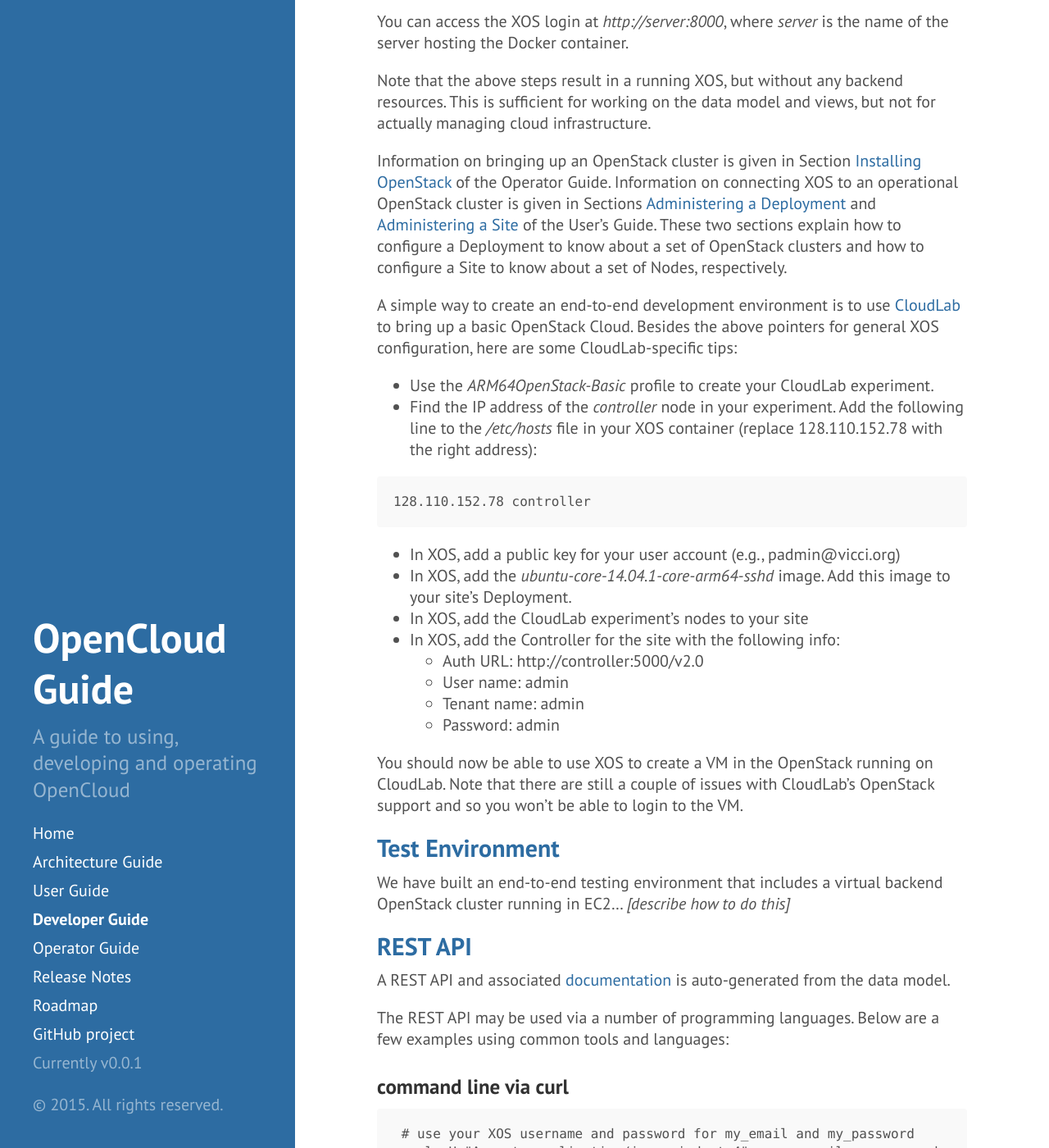
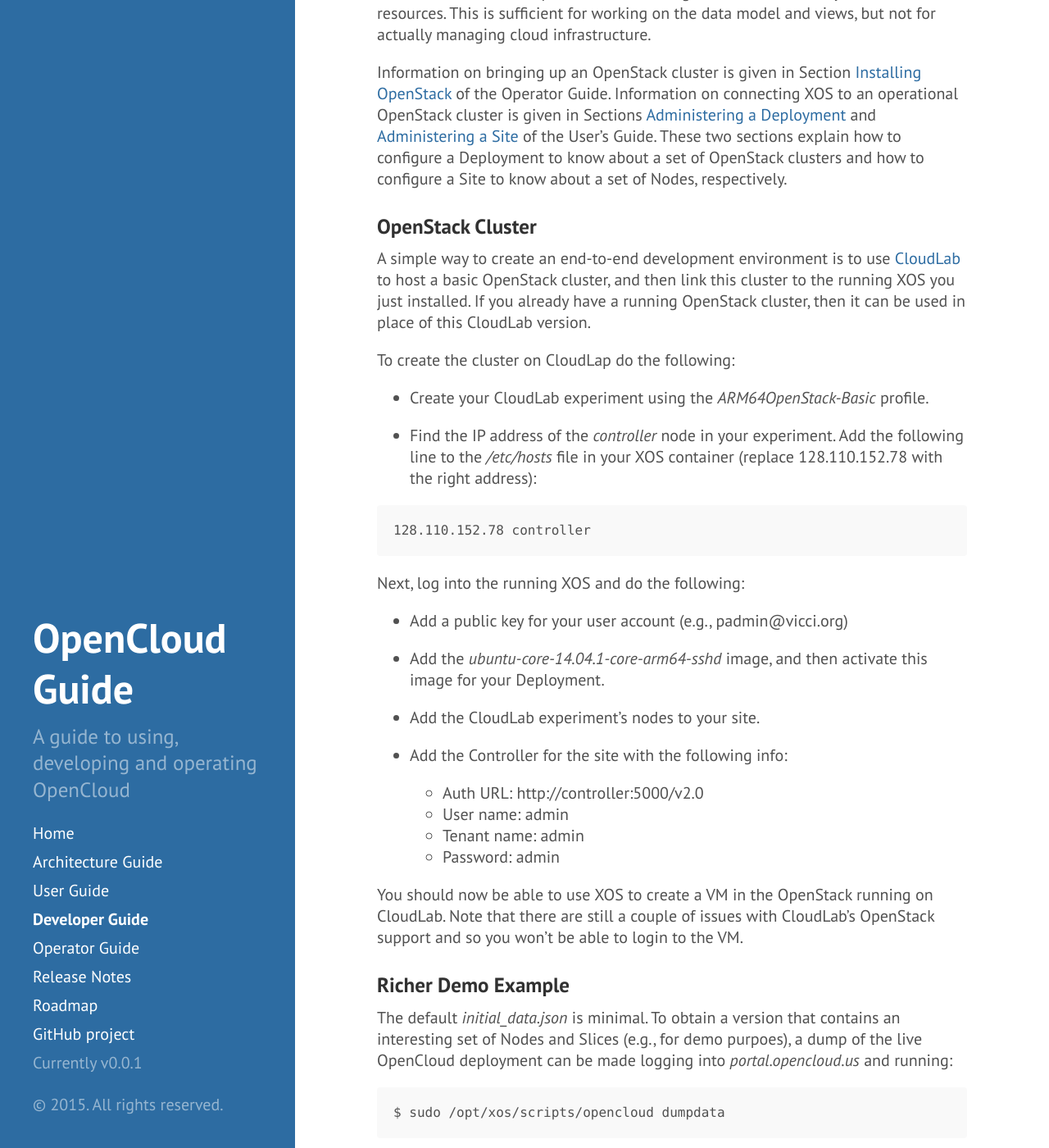
Before and after one commit to open-cloud/open-cloud.github.io.old, a Jekyll site: the page built from 2_developer.md, in a window 1280 px wide and 1400 px high, scrolled down 908 px. Shown: the whole window at 82% size. Built offline with Jekyll 4.4.1, drawn with Linux system fonts in a browser that asks for light colours; Markdown is read by kramdown in place of the engine named in the settings; some of the changed text lies outside the part shown.

Commit message:
re-org'ed devel-env

````diff
--- a/2_developer.md
+++ b/2_developer.md
@@ -20,23 +20,16 @@
 A minimal *initial_data.json* fixture is provided. The login
 credentials are *username=padmin@vicci.org* with password
 *letmein*. This *initial_data.json* doesn't contain any nodes and is
-suitable for fresh installations. To obtain a version that contains an
-interesting set of Nodes and Slices (e.g., for demo purpoes), a dump
-can be made logging into *portal.opencloud.us* and running:
+suitable for fresh installations.
 
-```
-$ sudo /opt/xos/scripts/opencloud dumpdata
-```
-
-and then replacing the *initial_data.json* file with the *dumpdata*
-file produced above.
+To build and start the container type:
 
 ```
 $ docker build -t xos .
 $ docker run -t -i -p 8000:8000 xos
 ```
 
-Now you will have a bash prompt as root inside the XOS container.
+You should now have a bash prompt as root inside the XOS container.
 To start XOS, run
 
 ```
@@ -60,12 +53,18 @@
 clusters and how to configure a Site to know about a set of Nodes,
 respectively.
 
+###OpenStack Cluster
+
 A simple way to create an end-to-end development environment is to use
-[CloudLab](https://www.cloudlab.us/) to bring up a basic OpenStack Cloud.
-Besides the above pointers for general XOS configuration, here
-are some CloudLab-specific tips:
+[CloudLab](https://www.cloudlab.us/) to host a basic OpenStack
+cluster, and then link this cluster to the running XOS you just
+installed. If you already have a running OpenStack cluster, then it
+can be used in place of this CloudLab version.
 
-* Use the *ARM64OpenStack-Basic* profile to create your CloudLab experiment.
+To create the cluster on CloudLap do the following:
+
+* Create your CloudLab experiment using the *ARM64OpenStack-Basic* profile.
+
 * Find the IP address of the *controller* node in your experiment. Add
   the following line to the */etc/hosts* file in your XOS container
   (replace 128.110.152.78 with the right address):
@@ -74,11 +73,16 @@
 128.110.152.78 controller
 ```
 
-* In XOS, add a public key for your user account (e.g., padmin@vicci.org)
-* In XOS, add the *ubuntu-core-14.04.1-core-arm64-sshd* image.  Add this
-  image to your site's Deployment.
-* In XOS, add the CloudLab experiment's nodes to your site
-* In XOS, add the Controller for the site with the following info:
+Next, log into the running XOS and do the following:
+
+* Add a public key for your user account (e.g., padmin@vicci.org)
+
+* Add the *ubuntu-core-14.04.1-core-arm64-sshd* image, and then
+  activate this image for your Deployment.
+
+* Add the CloudLab experiment's nodes to your site.
+
+* Add the Controller for the site with the following info:
   * Auth URL: http://controller:5000/v2.0
   * User name: admin
   * Tenant name: admin
@@ -87,6 +91,20 @@
 You should now be able to use XOS to create a VM in the OpenStack running
 on CloudLab.  Note that there are still a couple of issues with CloudLab's
 OpenStack support and so you won't be able to login to the VM.
+
+###Richer Demo Example
+
+The default *initial_data.json* is minimal. To obtain a version that
+contains an interesting set of Nodes and Slices (e.g., for demo
+purpoes), a dump of the live OpenCloud deployment can be made logging
+into *portal.opencloud.us* and running:
+
+```
+$ sudo /opt/xos/scripts/opencloud dumpdata
+```
+
+Replace the *initial_data.json* file with the *dumpdata* file you
+just produced.
 
 ##Test Environment
 
````
